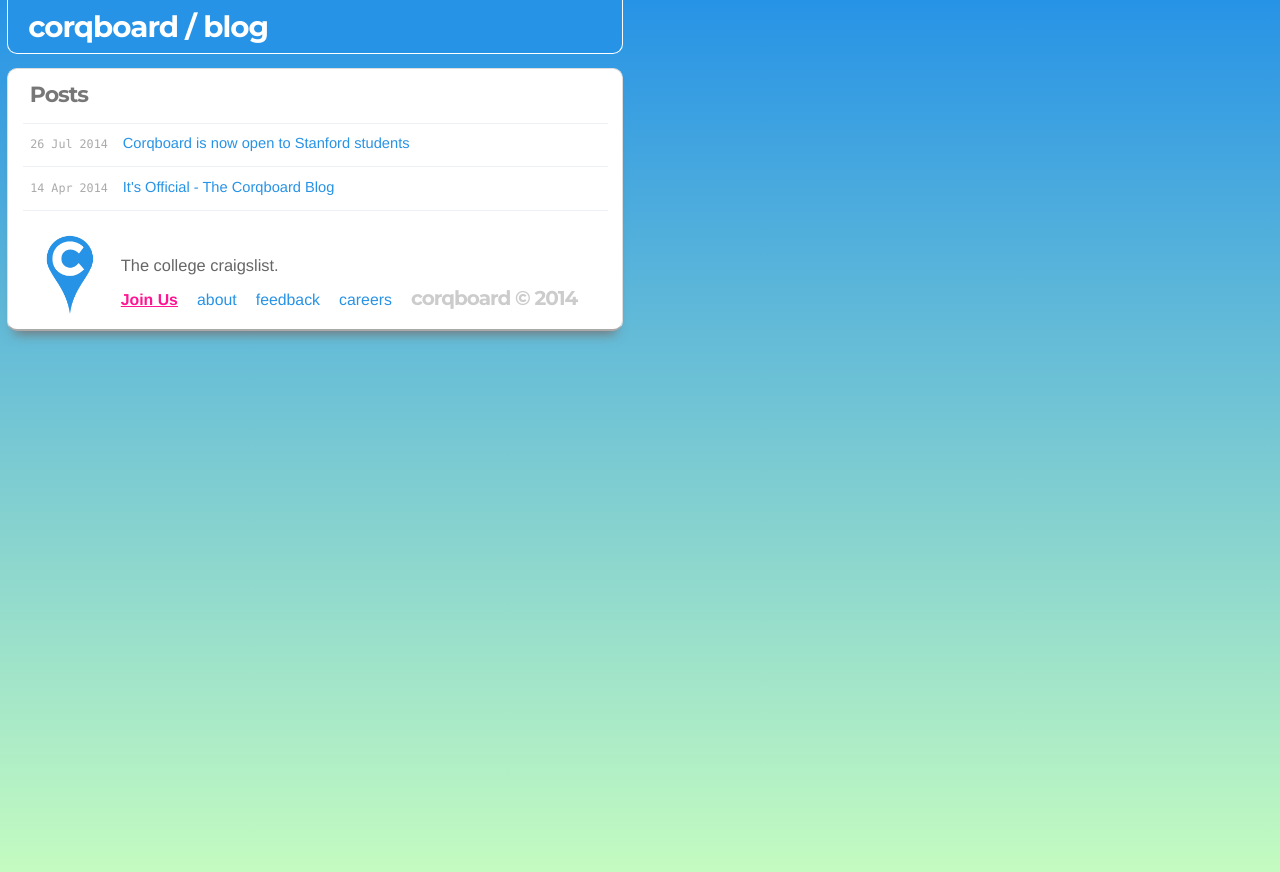
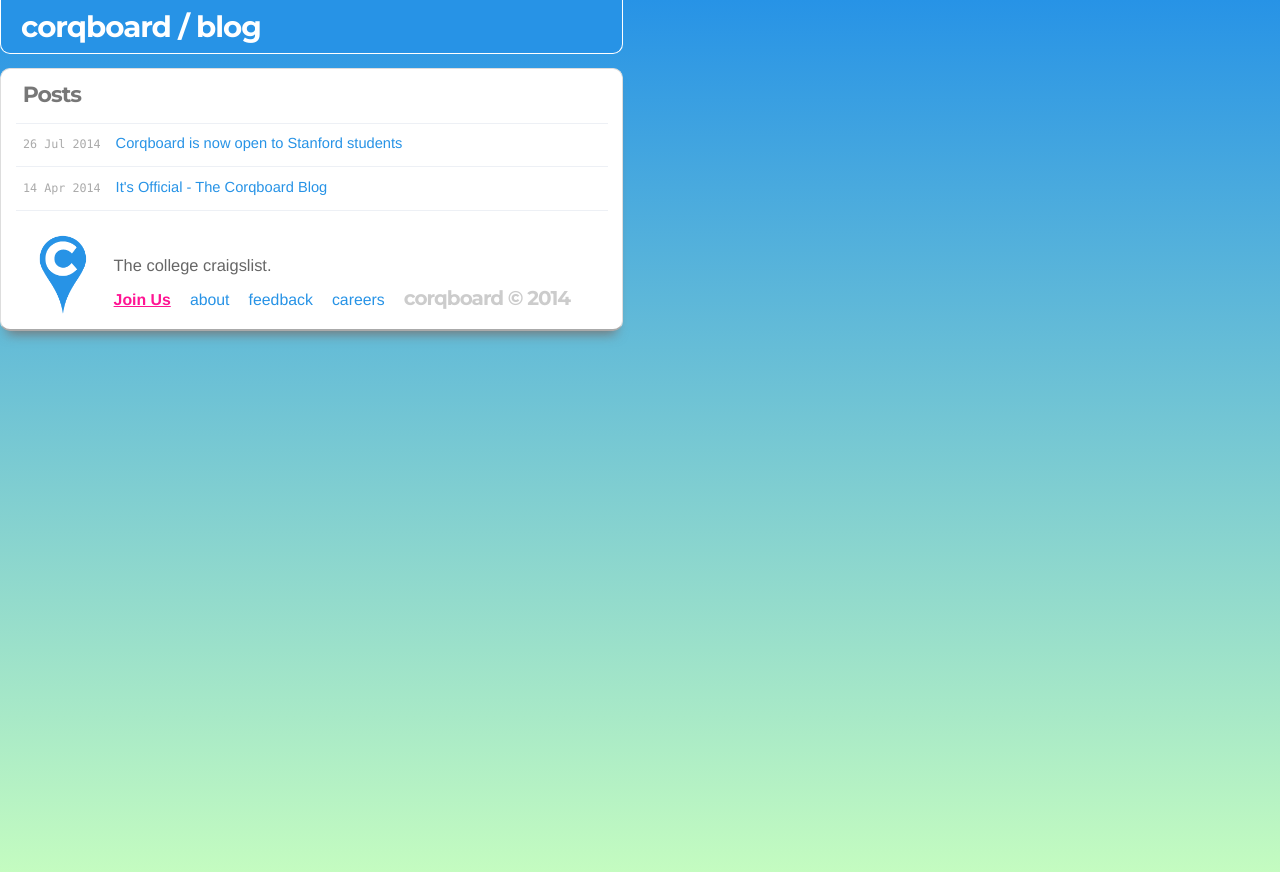
Before and after one commit to postevent/postevent.github.io, a Jekyll site: the page built from index.html, in a window 1280 px wide. Shown: the top 872 px of the page. Built offline with Jekyll 4.4.1, drawn with Linux system fonts in a browser that asks for light colours; nearby versions of some CDN libraries; Markdown is read by kramdown in place of the engine named in the settings.

Commit message:
make fluid

```diff
--- a/css/screen.css
+++ b/css/screen.css
@@ -172,7 +172,7 @@
 .site {
   font-size: 110%;
   text-align: justify;
-  width: 44em;
+  width: 100%;
   margin: 0 0 2em auto;
   line-height: 1.5em;
 }
```
